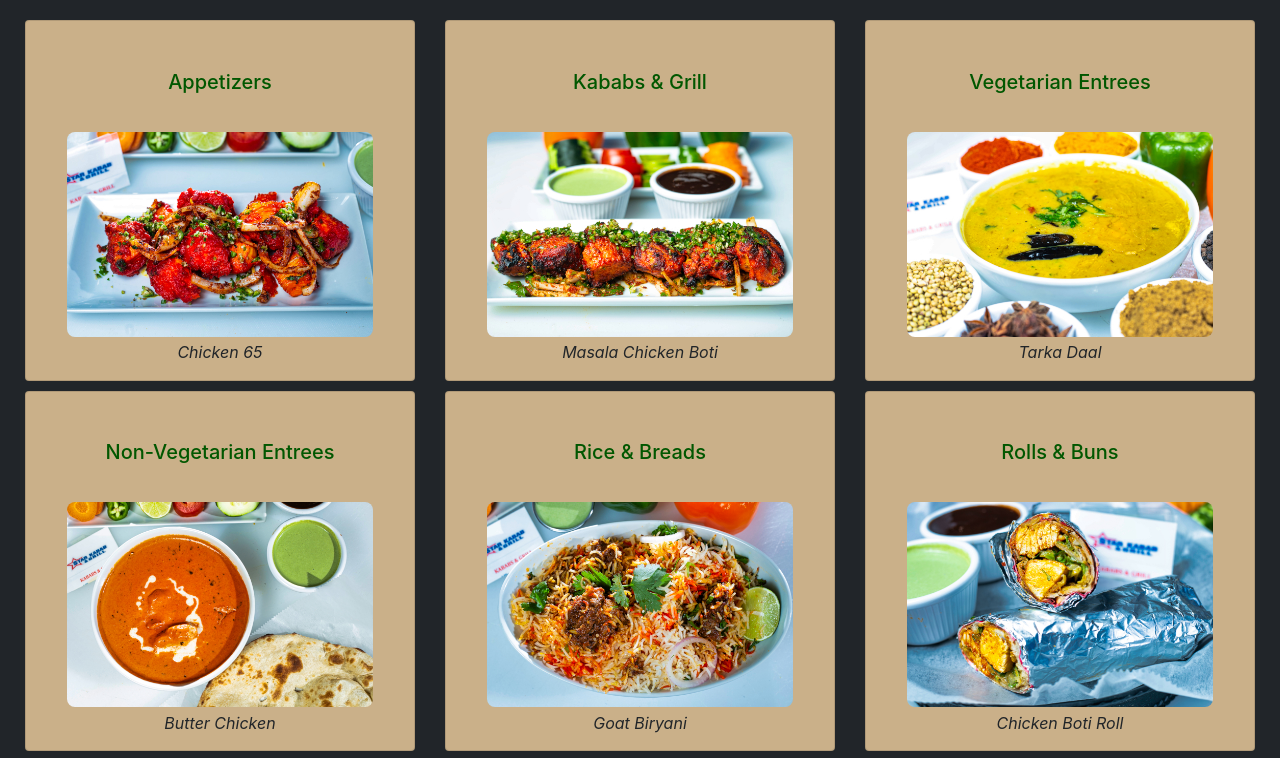
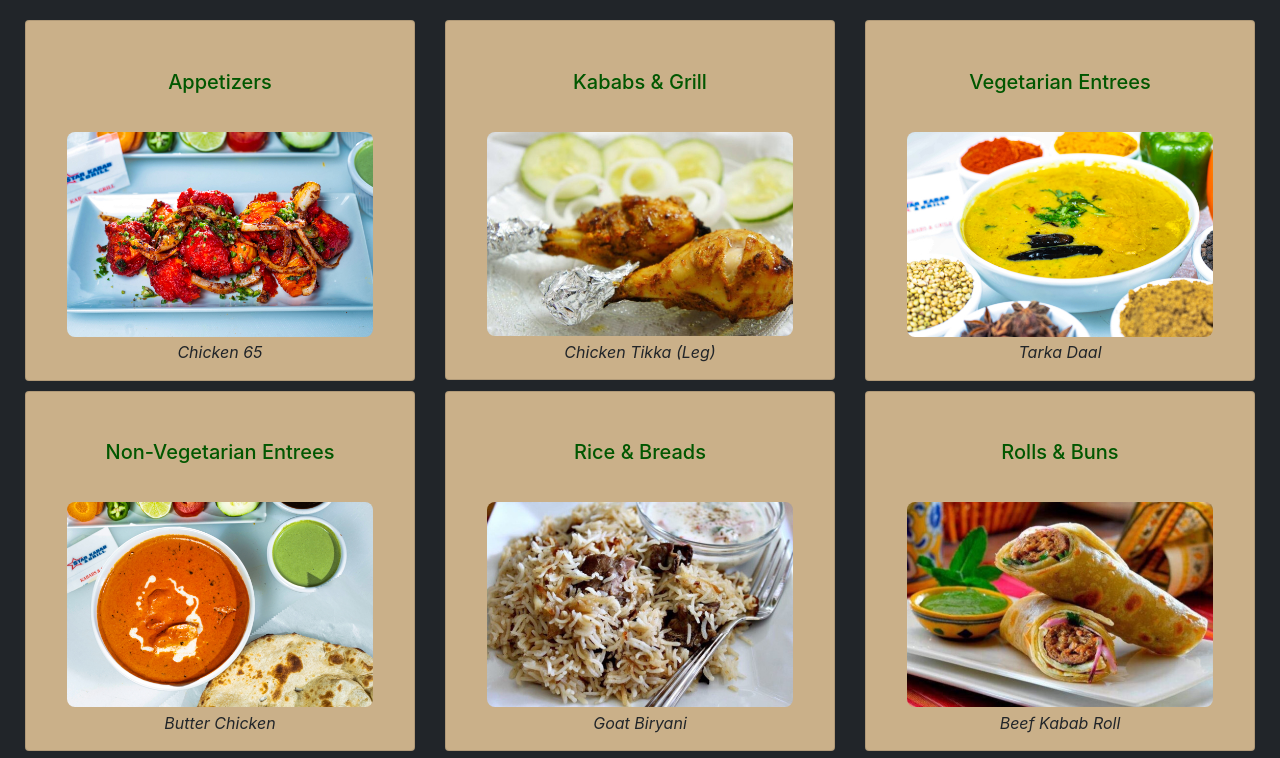
Before and after one commit to golemheavy/eat-street-kabab-factory, a plain HTML site: page menu.html in a window 1280 px wide. Shown: the part 520-1278 px from the top of the page. Drawn offline with nearby package versions, Linux system fonts and the light colour scheme.

Commit message:
making changes

```diff
--- a/menu.html
+++ b/menu.html
@@ -161,8 +161,8 @@
 				name:"Kababs & Grill",
 				items:kababsAndGrill,
 				image: {
-					url:"./assets/images/MasalaBotiChicken.jpg",
-					alt:"Masala Chicken Boti"
+					url:"./assets/images/chickentikkaleg.jpg",
+					alt:"Chicken Tikka (Leg)"
 				}
 		}],[{
 				name:"Vegetarian Entrees",
@@ -182,15 +182,15 @@
 				name:"Rice & Breads",
 				items:riceAndBreads,
 				image: {
-					url:"./assets/images/GoatBiryani.jpg",
+					url:"./assets/images/goatbiryaninew.jpg",
 					alt:"Goat Biryani"
 				}
 		}],[{
 				name:"Rolls & Buns",
 				items:rollsAndBuns,
 				image: {
-					url:"./assets/images/ChickenBotiRoll.jpg",
-					alt:"Chicken Boti Roll"
+					url:"./assets/images/beefkababroll.jpg",
+					alt:"Beef Kabab Roll"
 				}
 		}],[{
 				name:"Wings",
@@ -204,7 +204,11 @@
 				items:plates
 		},{
 				name:"Burger Mania",
-				items:burgerMania
+				items:burgerMania,
+				image: {
+					url: "./assets/images/MushroomwSwiss.jpg",
+					alt: "Mushroom Swiss Burger"
+				}
 		},{
 				name:"Sides",
 				items:sides
```
Also changed, not shown: assets/images/MushroomwSwiss.jpg (renamed from assets/images/newmenuimages/1.jpg), assets/images/beefkababroll.jpg (added), assets/images/chickentikkaleg.jpg (added), assets/images/goatbiryaninew.jpg (added), assets/images/mixedgrill.jpg (added), assets/images/newmenuimages/chickensomething.jpg (added), assets/images/newmenuimages/paneertikkaroll.jpg (added).
